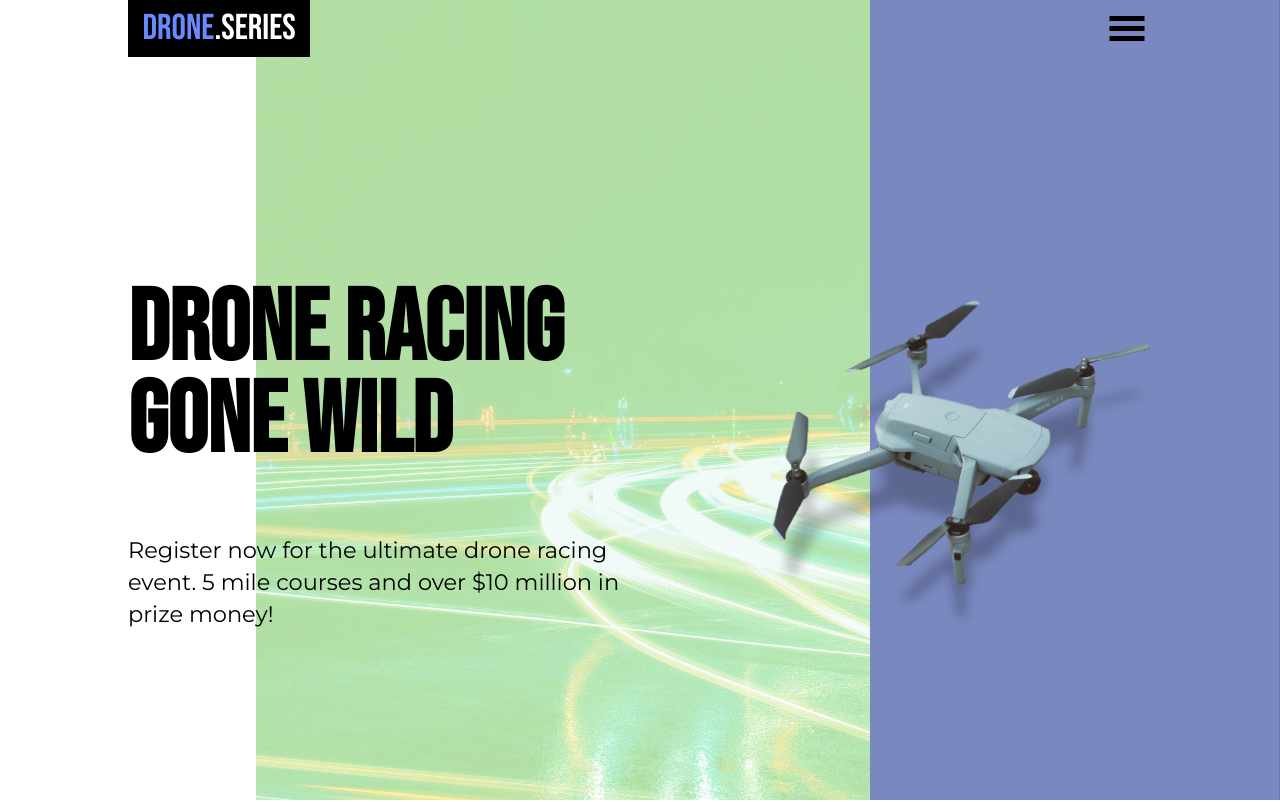
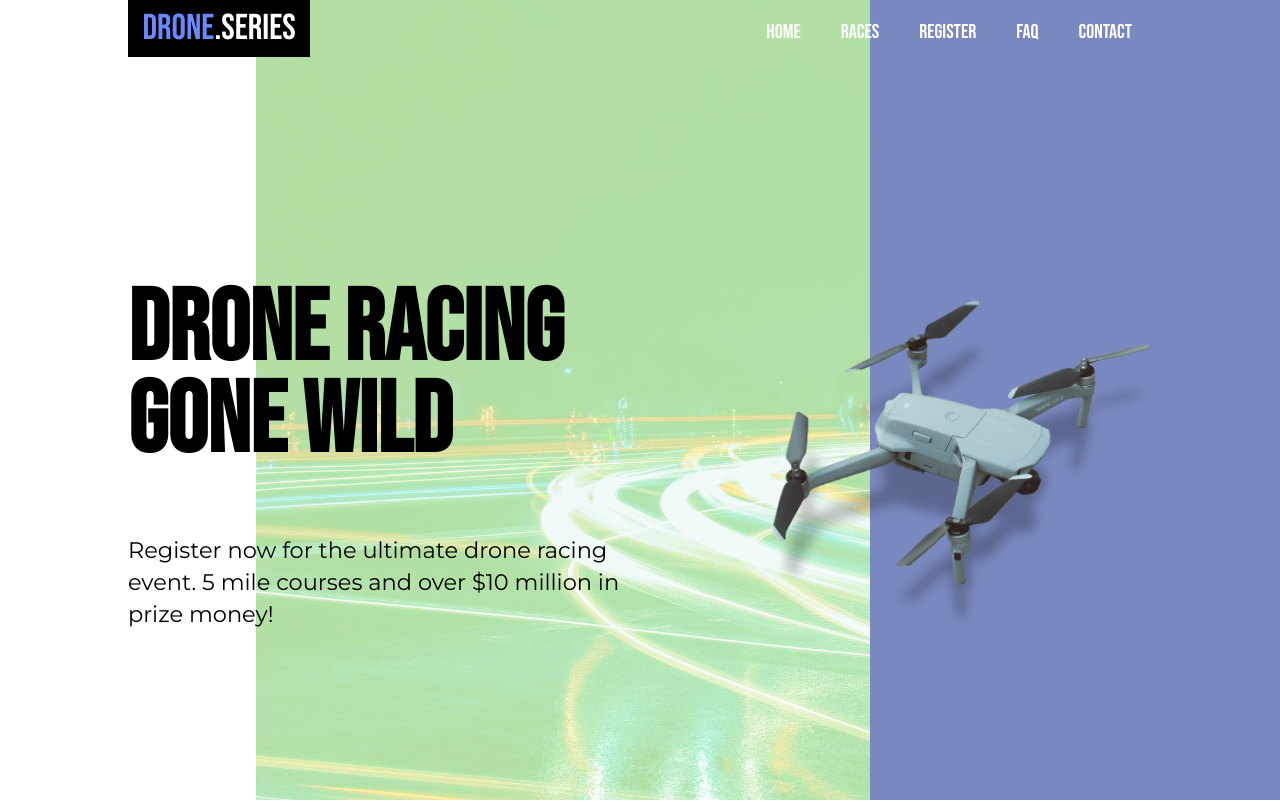
Before and after one commit to frontendella/Drone-Page, a website built with Vite: page index.html in a window 1280 px wide. Shown: the top 802 px of the page. Built offline with nearby package versions, Linux system fonts and the light colour scheme.

Commit message:
Styled Desktop Navigation Styling

```diff
--- a/index.css
+++ b/index.css
@@ -346,4 +346,28 @@ button {
     .type p {
         width: 80%
     }
+
+    /* Nav */
+
+    .menu-btn, .exit-btn {
+        display: none
+    }
+
+    nav ul {
+        transform: translateX(0);
+        width: unset;
+        background: none;
+        display: flex;
+        padding-top: 1em;
+        padding-bottom: 0;
+        position: unset;
+        height: auto;
+    }
+
+    nav ul li a {
+        font-size: 1rem;
+        padding: 0 1em;
+    }
+
+
 }
```
